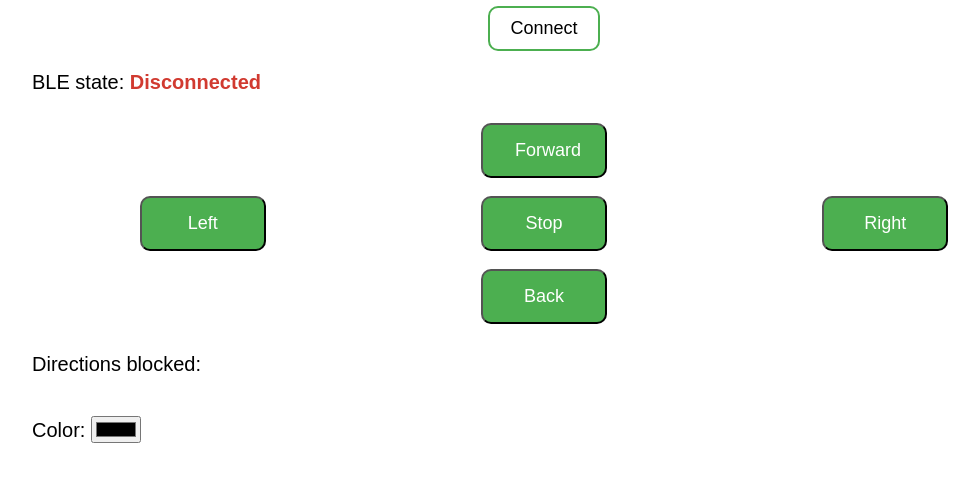
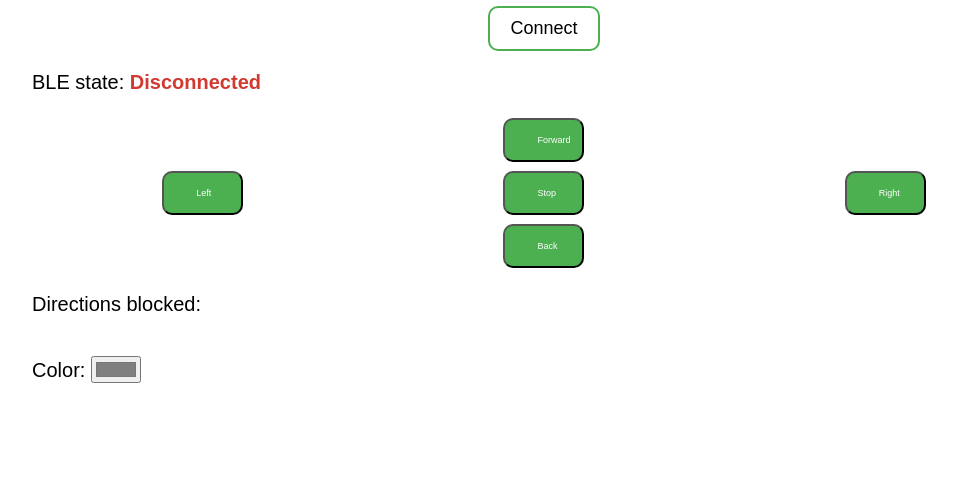
Before and after one commit to gxy812/dti-makeshift, a plain HTML site: page web/index.html in a window 1280 px wide. Shown: the part 93-574 px from the top of the page, without its empty margins (96-1075 px from the left). Drawn offline with Linux system fonts and the light colour scheme.

Commit message:
UI design is my passion

```diff
--- a/web/index.css
+++ b/web/index.css
@@ -3,14 +3,14 @@ UI is my passion
 */
 
 body {
-    width: 80%;
+    max-width: 80%;
     display: flex;
     flex-direction: column;
     align-content: center;
     margin: 0 auto;
     font-family: sans-serif;
     font-size: 20px;
-    min-width: 300px;
+    min-width: 200px;
 }
 
 button {
@@ -66,7 +66,9 @@ button:hover {
 }
 
 .dirButton {
-    width: 7em;
+    width: 9em;
+    text-align: center;
+    font-size: xx-small;
     margin: 0.5em auto;
     user-select: none;
 }
--- a/web/index.html
+++ b/web/index.html
@@ -31,7 +31,7 @@
     <p>Directions blocked: <span id="valueContainer"></span></p>
     <p>
         Color:
-        <input type="color" name="colorSelector" id="colorSelector">
+        <input type="color" name="colorSelector" id="colorSelector" value="#7F7F7F">
     </p>
     <footer>
         <p><a href="https://randomnerdtutorials.com/">Created by RandomNerdTutorials.com</a></p>
```
